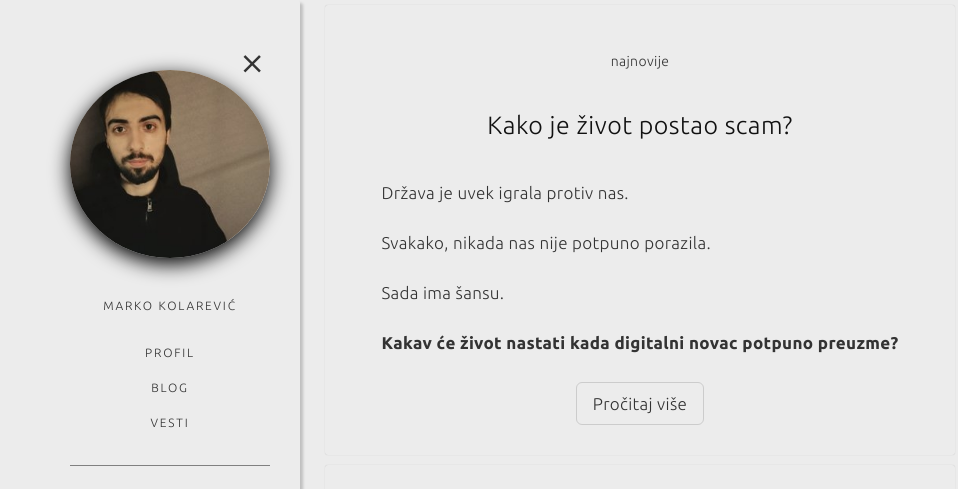
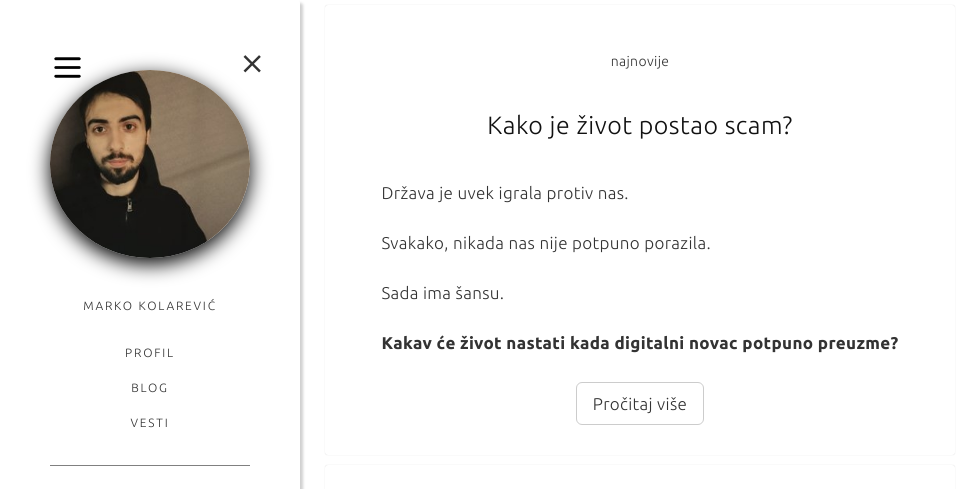
Before and after one commit to MarkoKolarevic/moj-blog, a website: page public/index.html in a window 1280 px wide. Shown: the top 489 px of the page, without its empty margins (0-958 px from the left). Drawn offline with Linux system fonts and the light colour scheme.

Commit message:
work on tekstovi

```diff
--- a/public/style.css
+++ b/public/style.css
@@ -1,11 +1,12 @@
 @import url('https://fonts.googleapis.com/css2?family=Ubuntu:ital,wght@0,300;0,400;0,500;0,700;1,300;1,400;1,500;1,700&display=swap');
+
+* {
+    box-sizing: border-box;
+}
 
 body {
     margin: 0;
-    padding: 0;
-    box-sizing: border-box;
 
-    background-color: #ECECEC;
     color: #333;
 
     font-family: "Ubuntu", sans-serif;
@@ -266,7 +267,6 @@ a:hover {
 }
 
 .sidebar {
-  background-color: #ECECEC;
   box-shadow: 3px 3px 3px 0px rgba(0, 0, 0, 0.19);
   border-radius: 3px;
   height: 100%;
```
